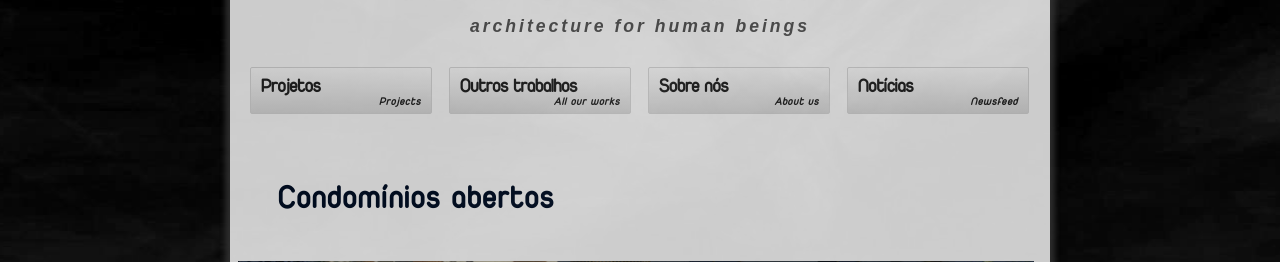
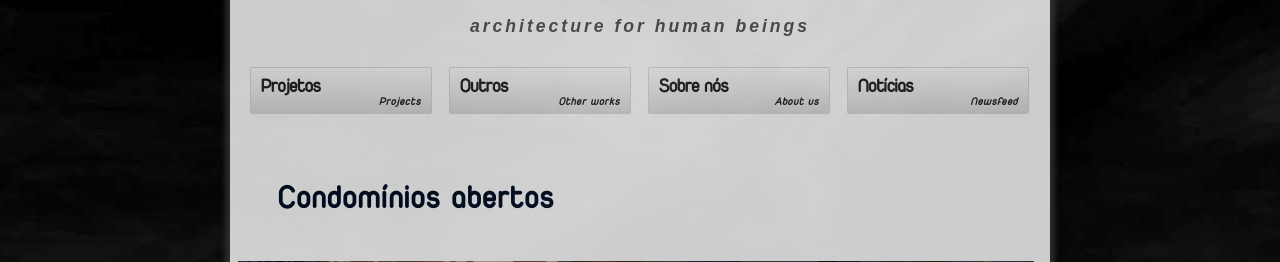
Before and after one commit to uncreatednet/site, a PHP site: page /index.php?page=condominios in a window 1280 px wide. Shown: the part 217-479 px from the top of the page. Run offline with PHP 8.4, Linux system fonts and the light colour scheme; data that the repository does not hold is empty.

Commit message:
menu outros

```diff
--- a/index.php
+++ b/index.php
@@ -279,9 +279,24 @@
                 </li>
                 <li>
                     <a class="button" href="?page=embedded&tag=works" title="Todos os nossos trabalhos">
-                        Outros trabalhos
-                        <div class="trad">All our works</div>
+                        Outros
+                        <div class="trad">Other works</div>
                     </a>
+
+                    <ul>
+                        <li>
+                            <a class="item" href="?page=textos" title="Textos e artigos">
+                                Textos
+                                <div class="trad">Texts</div>
+                            </a>
+                        </li>
+                        <li>
+                            <a class="item" href="?page=publications" title="Publicações sobre o uncreated">
+                                Publicações
+                                <div class="trad">Publications</div>
+                            </a>
+                        </li>
+                    </ul>
 
                     <?php /*
                     <ul>
```
